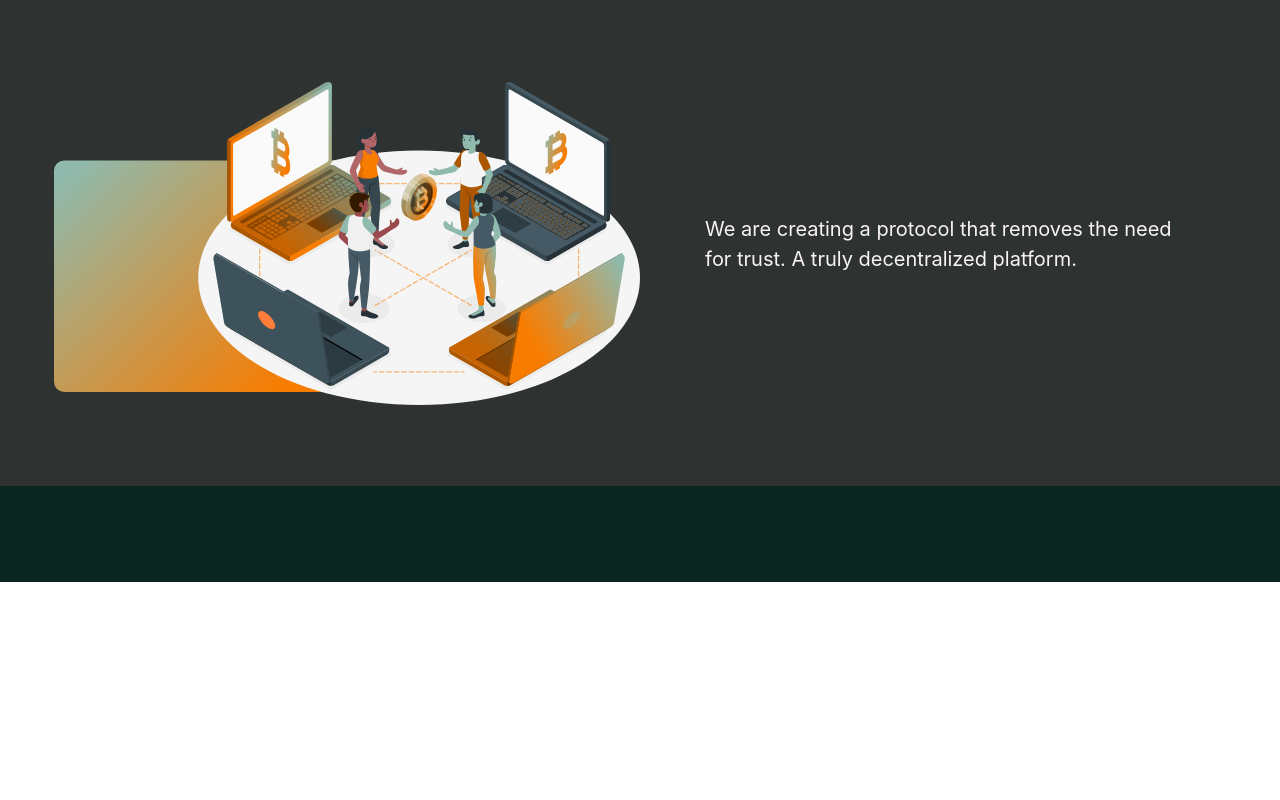
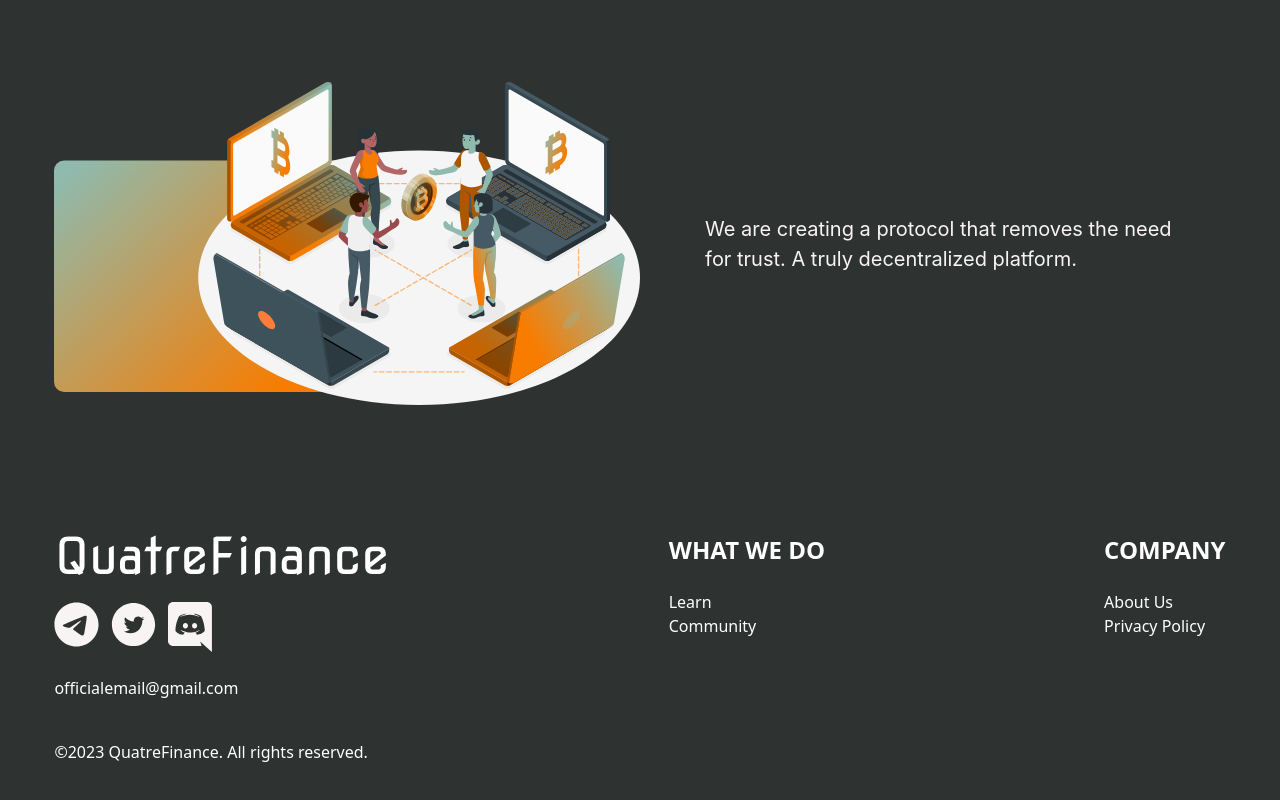
Before and after one commit to Rex739/quatre-finance-interface, a Next.js app: page / in a window 1280 px wide. Shown: the part 2787-3587 px from the top of the page. Before the commit the page ends 3369 px from the top, so only its background shows below. Built offline with nearby package versions, Linux system fonts and the light colour scheme.

Commit message:
implemented footer

```diff
--- a/src/components/layout/footer.js
+++ b/src/components/layout/footer.js
@@ -1,95 +1,79 @@
-import { FontAwesomeIcon } from "@fortawesome/react-fontawesome";
+import { FontAwesomeIcon } from "@fortawesome/react-fontawesome"
 import {
   faDiscord,
   faTwitter,
   faYoutube,
   faInstagram,
   faReddit,
-} from "@fortawesome/free-brands-svg-icons";
-import { faEnvelope } from "@fortawesome/free-solid-svg-icons";
-import React from "react";
+} from "@fortawesome/free-brands-svg-icons"
+import { faEnvelope } from "@fortawesome/free-solid-svg-icons"
+import React from "react"
+import Socials from "../socials"
+import Link from "next/link"
 
 const Footer = () => {
   return (
-    <footer className="bg-[#0B2520] py-12">
-      {/* <section className="wrapper">
-        <h1 className="text-[32px] font-bold text-white">
-          Kingdom of <span className="text-[#25B15F]">Pandaria</span>
+    <footer className="bg-gray1 py-12 text-white">
+      <div className="wrapper flex flex-col lg:flex-row justify-between">
+        <ul className="mb-[40px]">
+          <li>
+            <h1 className="font-nova-square text-3xl lg:text-5xl mb-[16px] lg:mb-[24px] ">
+              QuatreFinance
             </h1>
-        <p className="text-white text-[13px]">
-          The world&apos;s first ever <b className="font-gothic-bold">story-based</b> NFT project.
-        </p>
-        <p className="text-[#9AD1C5] text-[13px] mt-10 mb-20">
-          &copy; 2021 - 2022 <a href="https://wmegroup.net/" target="_black" rel="noreferrer" className="font-gothic-bold text-[#25B15F]">Wonder Media Entertainment</a>
-        </p>
-        <h2 className="text-[17px] font-bold text-white mb-5">
-          Join the community
-        </h2>
-        <div  className="flex">
+          </li>
+          <Socials />
+          <li className="mt-[16px] lg:mt-[24px]">
+            {" "}
             <a
-            href="http://discord.gg/PdnnsTvTpN"
+              href="mailto:officialemail@gmail.com"
               target="_blank"
               rel="noreferrer"
             >
-            <FontAwesomeIcon
-              icon={faDiscord}
-              size="2xl"
-              className={["h-10 w-10 p-2 mr-3 bg-[#0E4236] text-white rounded-full",
-              "hover:bg-[#25B15F]"].join(" ")}
-            />
+              officialemail@gmail.com
             </a>
-          <a
-            href="https://twitter.com/kopandaria"
-            target="_blank"
-            rel="noreferrer"
-          >
-            <FontAwesomeIcon
-              icon={faTwitter}
-              size="2xl"
-              className={["h-10 w-10 p-2 mr-3 bg-[#0E4236] text-white rounded-full",
-              "hover:bg-[#25B15F]"].join(" ")}
-            />
-          </a>
-          <a
-            href="https://www.instagram.com/kopandaria"
-            target="_blank"
-            rel="noreferrer"
-          >
-            <FontAwesomeIcon
-              icon={faInstagram}
-              size="2xl"
-              className={["h-10 w-10 p-2 mr-3 bg-[#0E4236] text-white rounded-full",
-              "hover:bg-[#25B15F]"].join(" ")}
-            />
-          </a>
-          <a
-            href="https://www.youtube.com/c/WonderMediaEntertainment"
-            target="_blank"
-            rel="noreferrer"
-          >
-            <FontAwesomeIcon
-              icon={faYoutube}
-              size="2xl"
-              className={["h-10 w-10 p-2 mr-3 bg-[#0E4236] text-white rounded-full",
-              "hover:bg-[#25B15F]"].join(" ")}
-            />
-          </a>
-          <a
-            href="mailto:support@kingdomofpandaria.com"
-            target="_blank"
-            rel="noreferrer"
-          >
-            <FontAwesomeIcon
-              icon={faEnvelope}
-              size="2xl"
-              className={["h-10 w-10 p-2 mr-3 bg-[#0E4236] text-white rounded-full",
-              "hover:bg-[#25B15F]"].join(" ")}
-            />
-          </a>
+          </li>
+        </ul>
+        <ul className="mb-[40px]">
+          <li>
+            <h1 className="text-2xl font-bold mb-[16px] lg:mb-[24px] ">
+              WHAT WE DO
+            </h1>{" "}
+          </li>
+          <li>
+            <Link href="/">
+              <a>Learn</a>
+            </Link>{" "}
+          </li>
+          <li>
+            <Link href="/">
+              <a>Community</a>
+            </Link>{" "}
+          </li>
+        </ul>
+        <ul className="mb-[40px]">
+          <li>
+            {" "}
+            <h1 className="text-2xl font-bold mb-[16px] lg:mb-[24px] ">
+              COMPANY
+            </h1>{" "}
+          </li>
+          <li>
+            <Link href="/">
+              <a>About Us</a>
+            </Link>{" "}
+          </li>
+          <li>
+            <Link href="/">
+              <a>Privacy Policy</a>
+            </Link>{" "}
+          </li>
+        </ul>
       </div>
-      </section> */}
+      <div className="wrapper">
+        &copy;2023 QuatreFinance. All rights reserved.
+      </div>
     </footer>
-  );
-};
+  )
+}
 
-export default Footer;
+export default Footer
--- a/src/components/layout/navbar/navList.js
+++ b/src/components/layout/navbar/navList.js
@@ -1,4 +1,5 @@
 import React from "react"
+import Socials from "../../socials"
 import ActiveLink from "./activeLink"
 
 const NavList = ({ isClicked, handleClick }) => {
@@ -44,35 +45,7 @@ const NavList = ({ isClicked, handleClick }) => {
 
             {/* social media icon */}
             <div className="mt-auto mb-24">
-              <ul className="flex">
-                <li className="mr-3">
-                  <a href="#123" target="_blank" rel="noreferrer">
-                    <img
-                      src="images/socials/telegram.svg"
-                      alt="telegram"
-                      width={45}
-                    />
-                  </a>
-                </li>
-                <li className="mr-3">
-                  <a href="#123" target="_blank" rel="noreferrer">
-                    <img
-                      src="images/socials/twitter.svg"
-                      alt="twitter"
-                      width={45}
-                    />
-                  </a>
-                </li>
-                <li className="">
-                  <a href="#123" target="_blank" rel="noreferrer">
-                    <img
-                      src="images/socials/discord.svg"
-                      alt="discord"
-                      width={45}
-                    />
-                  </a>
-                </li>
-              </ul>
+              <Socials />
             </div>
           </ul>
         </ul>
--- a/src/components/layout/scrollButton.js
+++ b/src/components/layout/scrollButton.js
@@ -27,10 +27,10 @@ const ScrollButton = ({ windowIsDefined }) => {
       onClick={scrollToTop}
       style={{ display: visible ? "flex" : "none" }}
       className={
-        "fixed z-50 bottom-12 right-1 xl:right-5 1xl:right-10 rounded-lg bg-[#25B15F] h-10 w-10 xl:h-[53px] xl:w-[52px] justify-center items-center"
+        "fixed z-50 bottom-12 right-1 xl:right-5 1xl:right-10  h-10 w-10 xl:h-[53px] xl:w-[52px]"
       }
     >
-      <img src="images/faq/arrow-up.svg" alt="global lanthern" />
+      <img src="images/scrollDown.svg" alt="global lanthern" className="rotate-180"/>
     </button>
   );
 };
--- /dev/null
+++ b/src/components/socials.js
@@ -0,0 +1,25 @@
+import React from "react";
+
+const Socials = () => {
+  return (
+    <ul className="flex">
+      <li className="mr-3">
+        <a href="#123" target="_blank" rel="noreferrer">
+          <img src="images/socials/telegram.svg" alt="telegram" width={45} />
+        </a>
+      </li>
+      <li className="mr-3">
+        <a href="#123" target="_blank" rel="noreferrer">
+          <img src="images/socials/twitter.svg" alt="twitter" width={45} />
+        </a>
+      </li>
+      <li className="">
+        <a href="#123" target="_blank" rel="noreferrer">
+          <img src="images/socials/discord.svg" alt="discord" width={45} />
+        </a>
+      </li>
+    </ul>
+  )
+}
+
+export default Socials;
```
Lines whose indentation alone changed are shown as unchanged.
